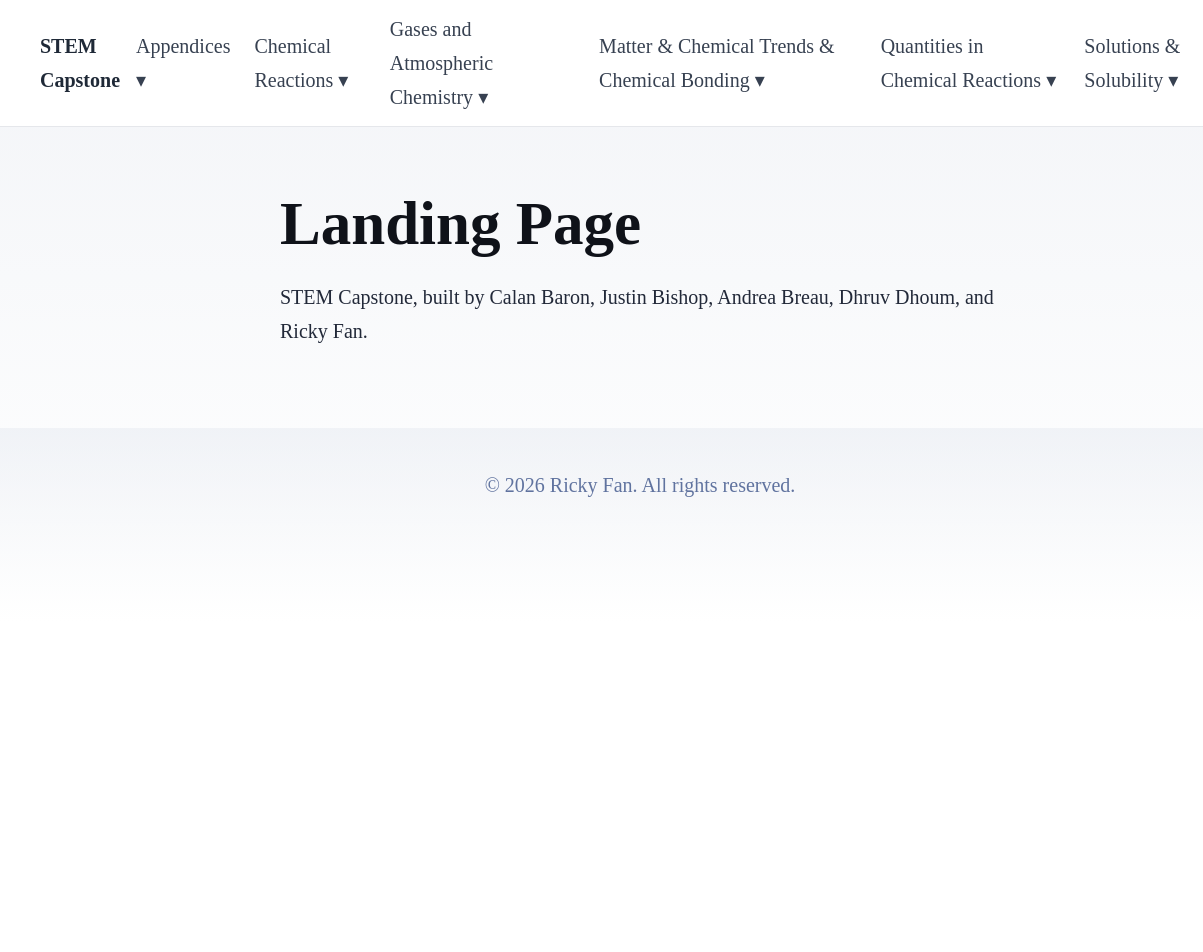
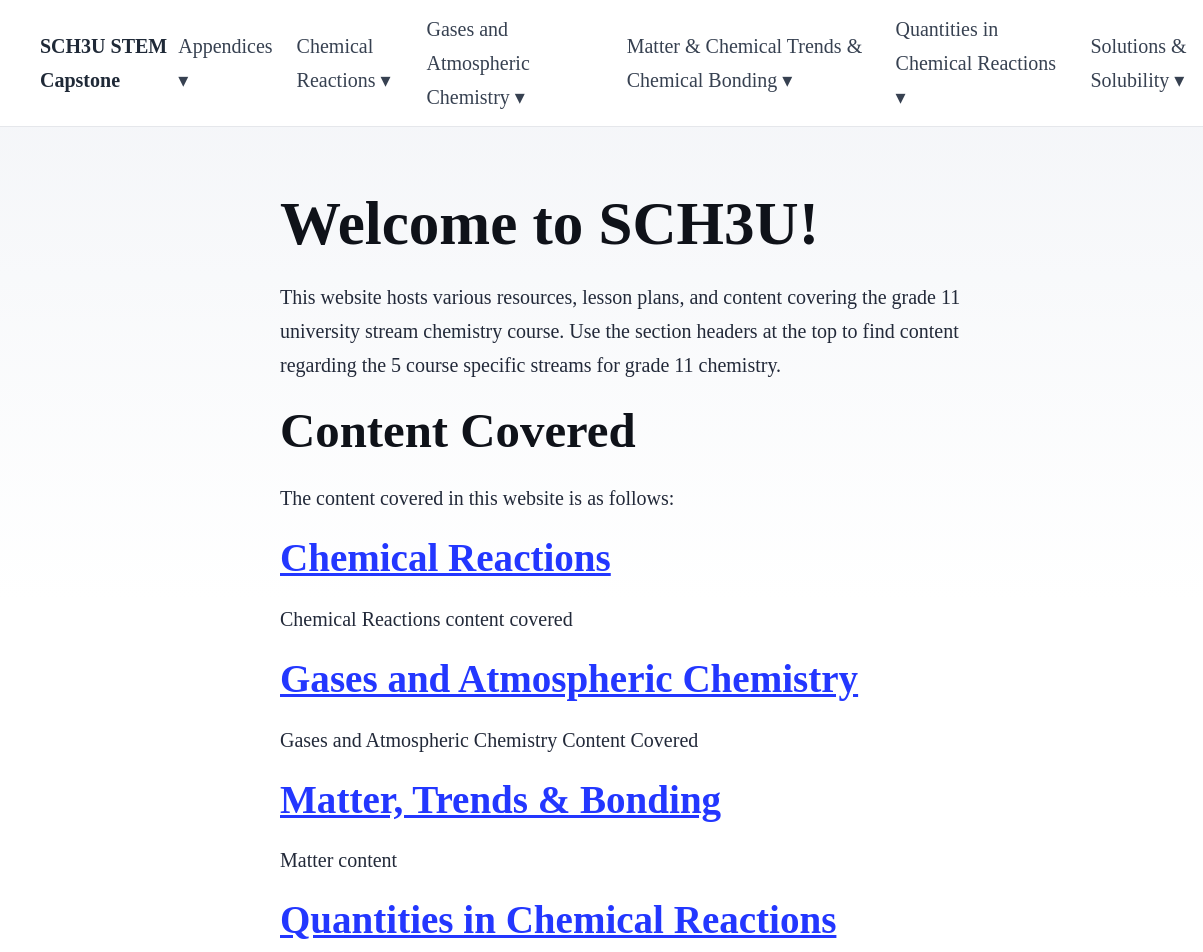
Before and after one commit to Teacher-School-Tools/STEM, an Astro site: page / in a window 1280 px wide. Shown: the top 952 px of the page, 0-1203 px from the left. Before the commit the page ends 800 px from the top, so only its background shows below. Built offline with nearby package versions, Linux system fonts and the light colour scheme; Astro itself is replaced by a stand-in of ours.

Commit message:
modified frontmatter

```diff
--- a/src/components/HeaderDropdown.astro
+++ b/src/components/HeaderDropdown.astro
@@ -55,7 +55,7 @@ const menus = categoryFolders.map((folder) => {
 <header class="site-header">
   <nav class="navbar" aria-label="Main navigation">
 
-    <a href={base} class="logo">STEM Capstone</a>
+    <a href={base} class="logo">SCH3U STEM Capstone</a>
 
     <ul class="nav-links">
 
--- a/src/pages/Matter & Chemical Trends & Chemical Bonding/index.astro
+++ b/src/pages/Matter & Chemical Trends & Chemical Bonding/index.astro
@@ -3,6 +3,7 @@ import BaseHead from '../../components/BaseHead.astro';
 import Footer from '../../components/Footer.astro';
 import HeaderDropdown from '../../components/HeaderDropdown.astro';
 import { SITE_DESCRIPTION, SITE_TITLE } from '../../consts';
+const base = import.meta.env.BASE_URL;
 ---
 
 <!doctype html>
@@ -18,6 +19,7 @@ import { SITE_DESCRIPTION, SITE_TITLE } from '../../consts';
 				This section discusses __, the suggested lesson plan order, the implications of __, and recommendations.
 
 			</p>
+			<h2><a href=`${base}/Curriculum Expectations`>Curriculum Expectations</a></h2>
 		</main>
 		<Footer />
 	</body>
--- a/src/pages/index.astro
+++ b/src/pages/index.astro
@@ -4,6 +4,7 @@ import Footer from '../components/Footer.astro';
 import Header from '../components/Header.astro';
 import HeaderDropdown from '../components/HeaderDropdown.astro';
 import { SITE_DESCRIPTION, SITE_TITLE } from '../consts';
+const base = import.meta.env.BASE_URL;
 ---
 
 <!doctype html>
@@ -15,10 +16,30 @@ import { SITE_DESCRIPTION, SITE_TITLE } from '../consts';
 		<!-- <Header /> -->
 		<HeaderDropdown/>
 		<main>
-			<h1>Landing Page</h1>
+			<h1>Welcome to SCH3U!</h1>
 			<p>
-				STEM Capstone, built by Calan Baron, Justin Bishop, Andrea Breau, Dhruv Dhoum, and Ricky Fan.
+				This website hosts various resources, lesson plans, and content covering the grade 11 university stream chemistry course. Use the section headers at the top to find content regarding the 5 course specific streams for grade 11 chemistry.
 			</p>
+			<h2>
+				Content Covered
+			</h2>
+			<p>
+				The content covered in this website is as follows:
+			</p>
+			<h3><a href=`..${base}/Chemical Reactions``>Chemical Reactions</a></h3>
+			<p>Chemical Reactions content covered</p>
+			<h3><a href=`..${base}/Gases and Atmospheric Chemistry`>Gases and Atmospheric Chemistry</a></h3>
+			<p>Gases and Atmospheric Chemistry Content Covered</p>
+			<h3><a href=`..${base}/Matter & Chemical Trends & Chemical Bonding`>Matter, Trends & Bonding</a></h3>
+			<p>Matter content</p>
+			<h3><a href=`..${base}/Quantities in Chemical Reactions`>Quantities in Chemical Reactions</a></h3>
+			<p>Reactions content</p>
+			<h3><a href=`..${base}/Solutions and Solubility`>Solutions and Solubility</a></h3>
+			<p>Solutions and Solubility Content</p>
+			<!-- <p>
+				STEM Capstone, built by Caelan Baron, Justin Bishop, Andrew Breau, Dhruv Dhoum, and Ricky Fan.
+
+			</p> -->
 		</main>
 		<Footer />
 	</body>
```
